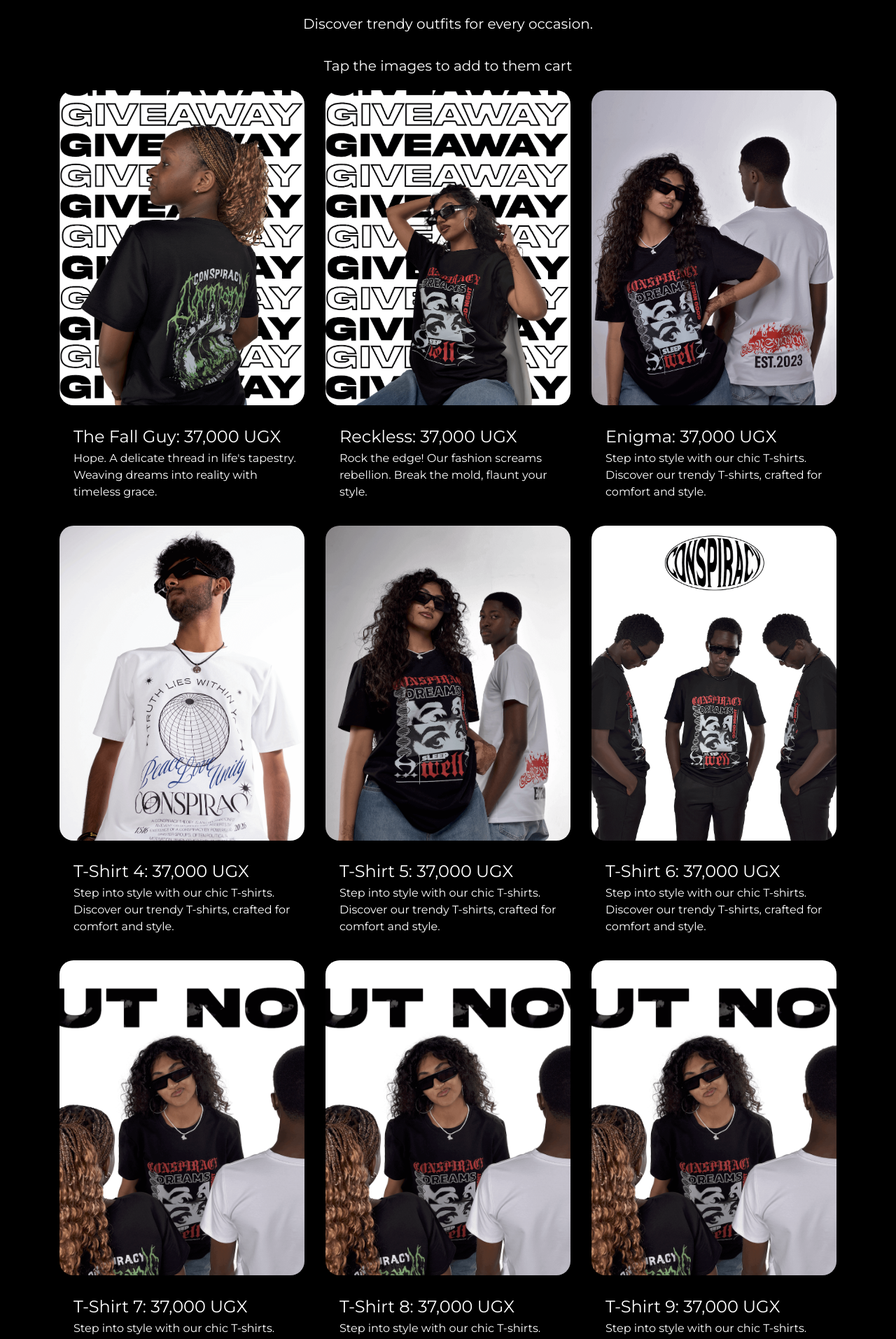
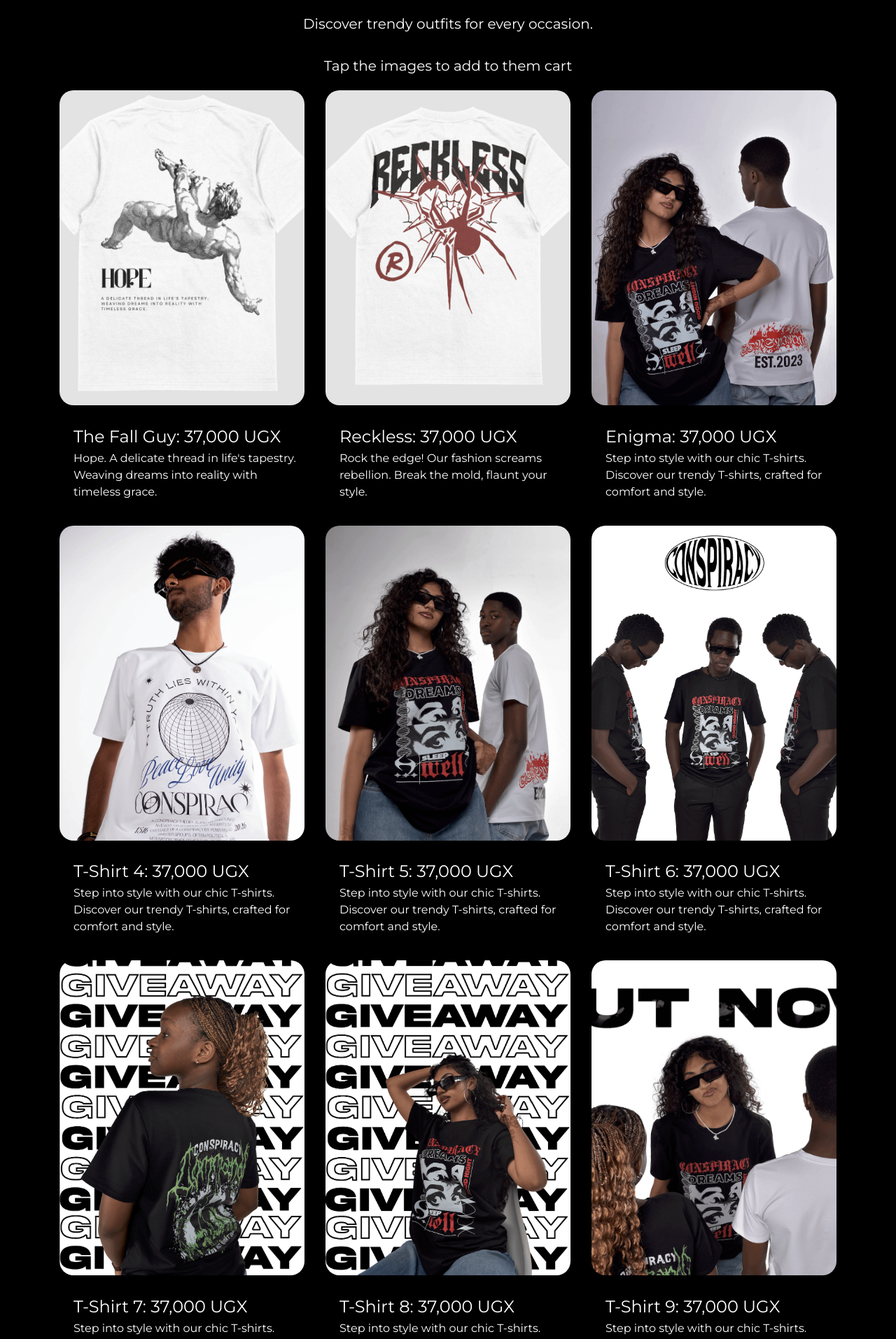
Before and after one commit to Josh-The-Developapa/Conspiracy-UG, a React (Vite) app: page / in a window 1280 px wide. Shown: the part 960-2873 px from the top of the page at 70% size. Built offline with nearby package versions, Linux system fonts and the light colour scheme.

Commit message:
Committed

```diff
--- a/src/pages/Home/Home.jsx
+++ b/src/pages/Home/Home.jsx
@@ -156,8 +156,8 @@ function Home() {
       <div className="cardDiv">
         <Card
           title="The Fall Guy"
-          // image={ModelsCard8}
-          image={ModelsCard1}
+          image={ModelsCard8}
+          // image={ModelsCard1}
           para={
             "Hope. A delicate thread in life's tapestry. Weaving dreams into reality with timeless grace."
           }
@@ -165,8 +165,8 @@ function Home() {
         />
         <Card
           title="Reckless"
-          // image={ModelsCard9}
-          image={ModelsCard3}
+          image={ModelsCard9}
+          // image={ModelsCard3}
           para={
             'Rock the edge! Our fashion screams rebellion. Break the mold, flaunt your style.'
           }
@@ -206,7 +206,8 @@ function Home() {
         />
         <Card
           title="T-Shirt 7"
-          image={ModelsCard7}
+          // image={ModelsCard7}
+          image={ModelsCard1}
           para={
             'Step into style with our chic T-shirts. Discover our trendy T-shirts, crafted for comfort and style.'
           }
@@ -214,7 +215,8 @@ function Home() {
         />
         <Card
           title="T-Shirt 8"
-          image={ModelsCard7}
+          image={ModelsCard3}
+          // image={ModelsCard7}
           para={
             'Step into style with our chic T-shirts. Discover our trendy T-shirts, crafted for comfort and style.'
           }
```
Also changed, not shown: src/assets/Models-pic2.jpeg (added), 1 other file (tests, documents, lock files or other folders).
